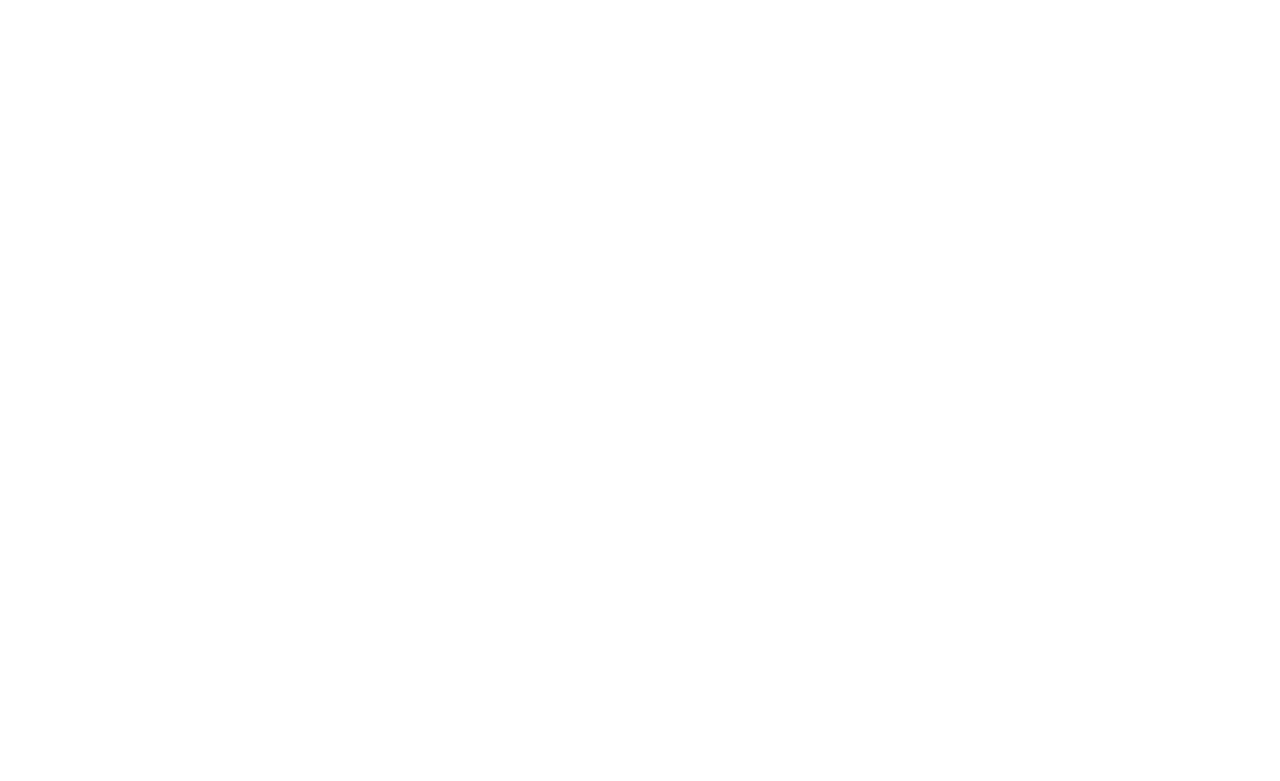
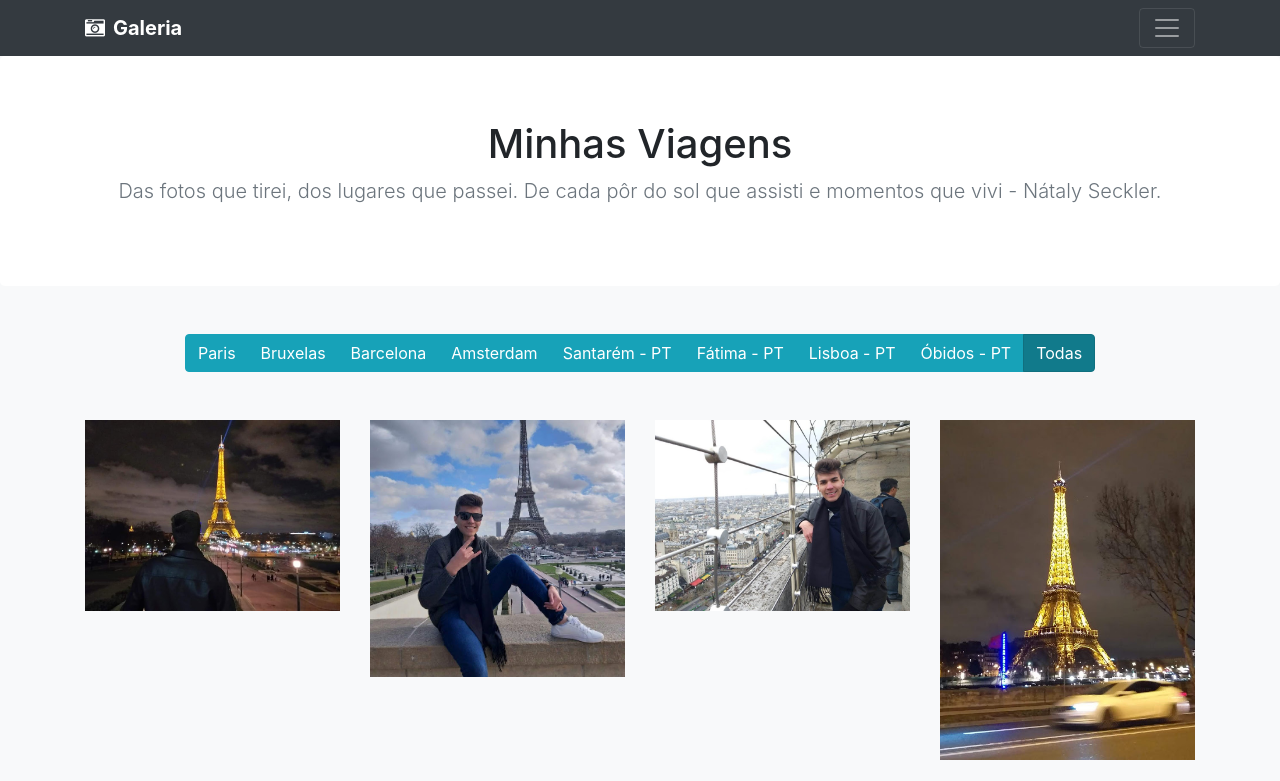
Before and after one commit to rafaeljordaojardim/gallery, a plain HTML site: page index.html in a window 1280 px wide. Shown: the top 781 px of the page. Drawn offline with Linux system fonts and the light colour scheme.

Commit message:
colocando / no estilo e app

```diff
--- a/index.html
+++ b/index.html
@@ -7,7 +7,7 @@
     <meta http-equiv="X-UA-Compatible" content="ie=edge">
     <title>Galeria de Fotos</title>
     <base href="/">
-<!--     <link rel="stylesheet" href="estilo.css" type="text/css"> -->
+    <link rel="stylesheet" href="/estilo.css" type="text/css">
 </head>
 
 <body>
@@ -15,7 +15,7 @@
     <main class="bg-light" wm-include="/pages/gallery/gallery.html"></main>
     <footer class="footer" wm-include="/pages/template/footer.html"></footer>
 
-<!--     <script src="app.js"></script> -->
+    <script src="/app.js"></script>
 </body>
 
 </html>
```
